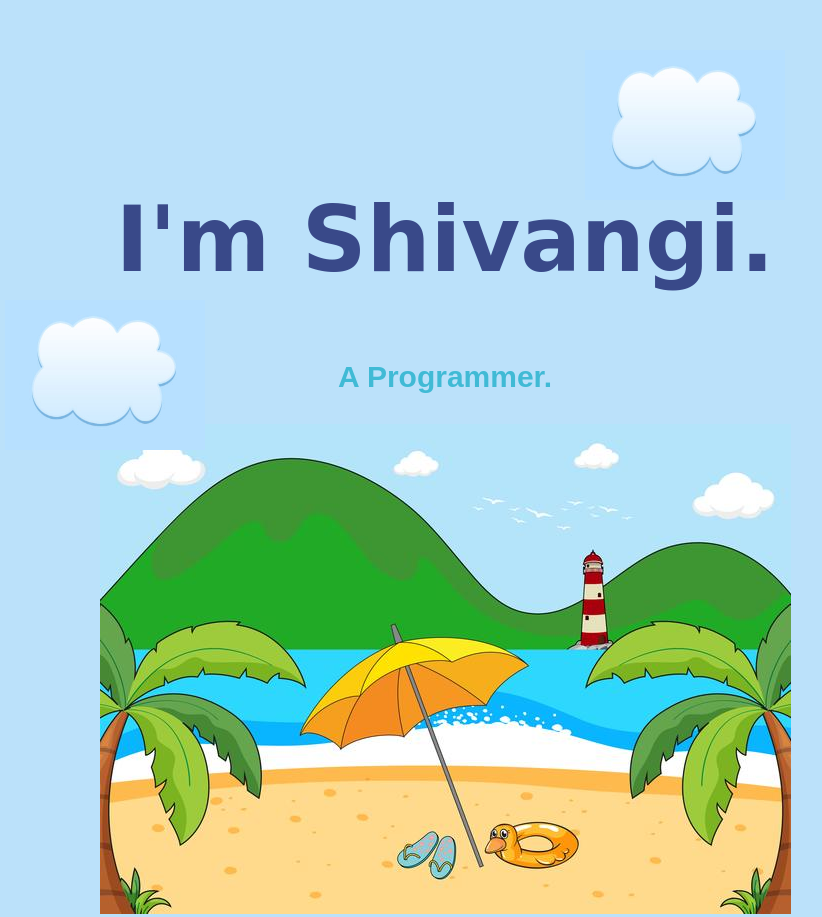
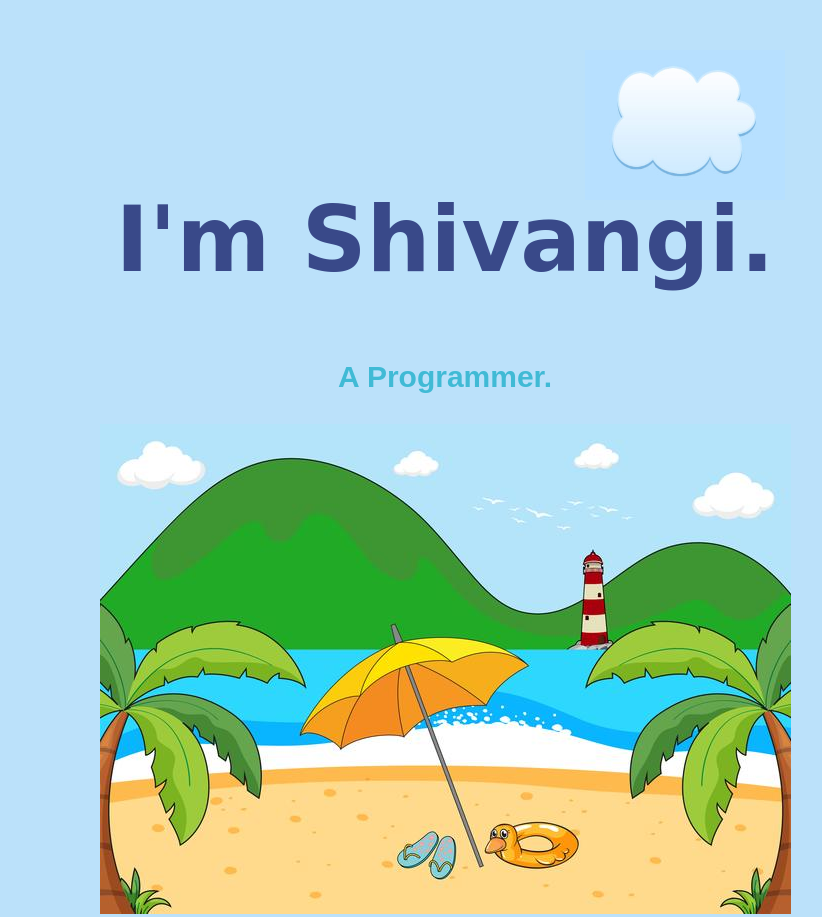
Before and after one commit to Shivangi708/My-Professional-Site, a plain HTML site: page index.html in a window 1280 px wide. Shown: the top 917 px of the page, without its empty margins (195-1017 px from the left). Drawn offline with Linux system fonts and the light colour scheme.

Commit message:
Add files via upload

```diff
--- a/index.html
+++ b/index.html
@@ -11,7 +11,7 @@
 	    <h1> I'm Shivangi.</h1>
         <h3> A Programmer. </h3>
 	    <img   src="mountain.jpg" alt="mountain image" > </img>
-	    <img class="bottom-cloud" src="cloud 2.jpg" alt="cloud image"> </img>
+	    <!--<img class="bottom-cloud" src="cloud 2.jpg" alt="cloud image"> </img>-->
 
 	 </div>
 
```
